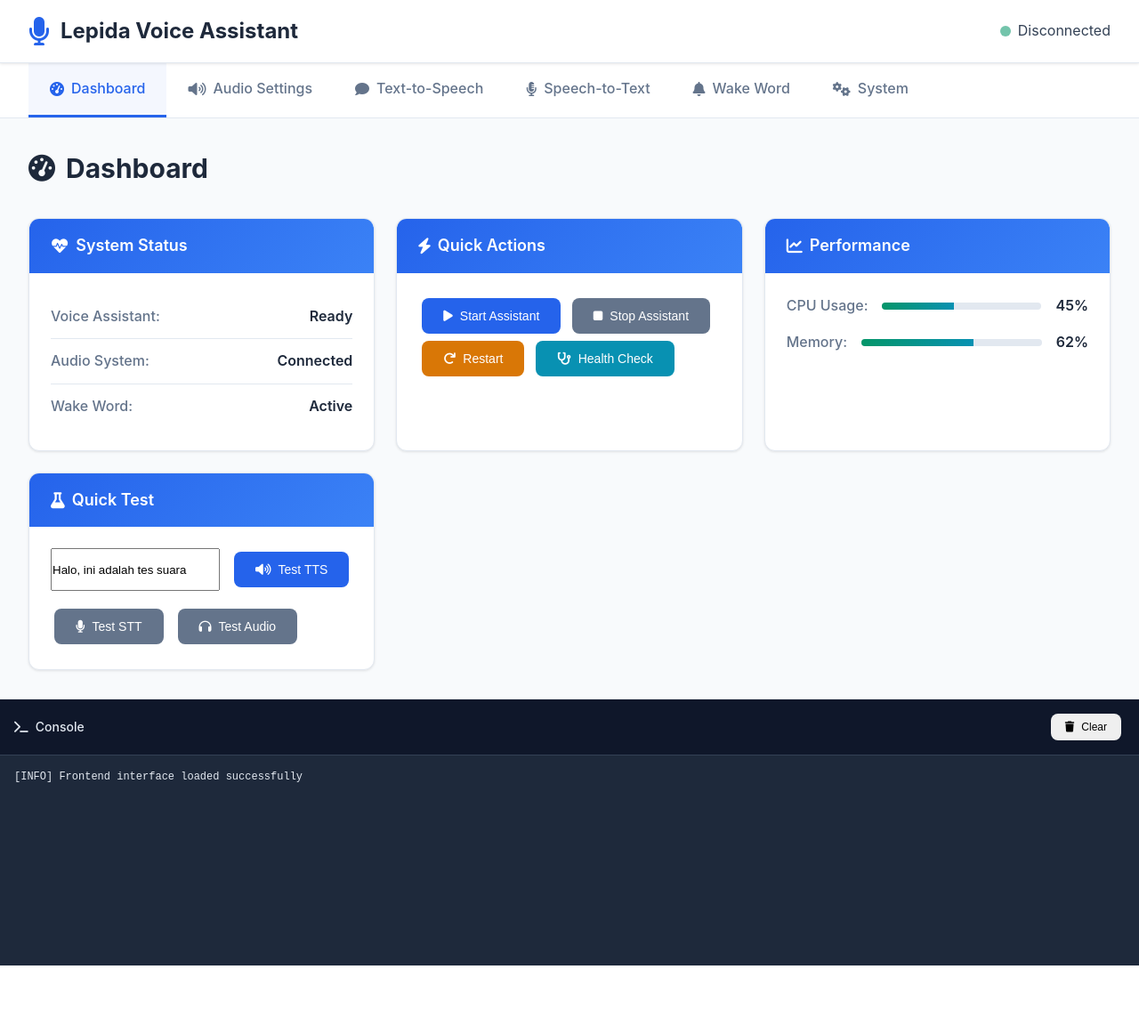
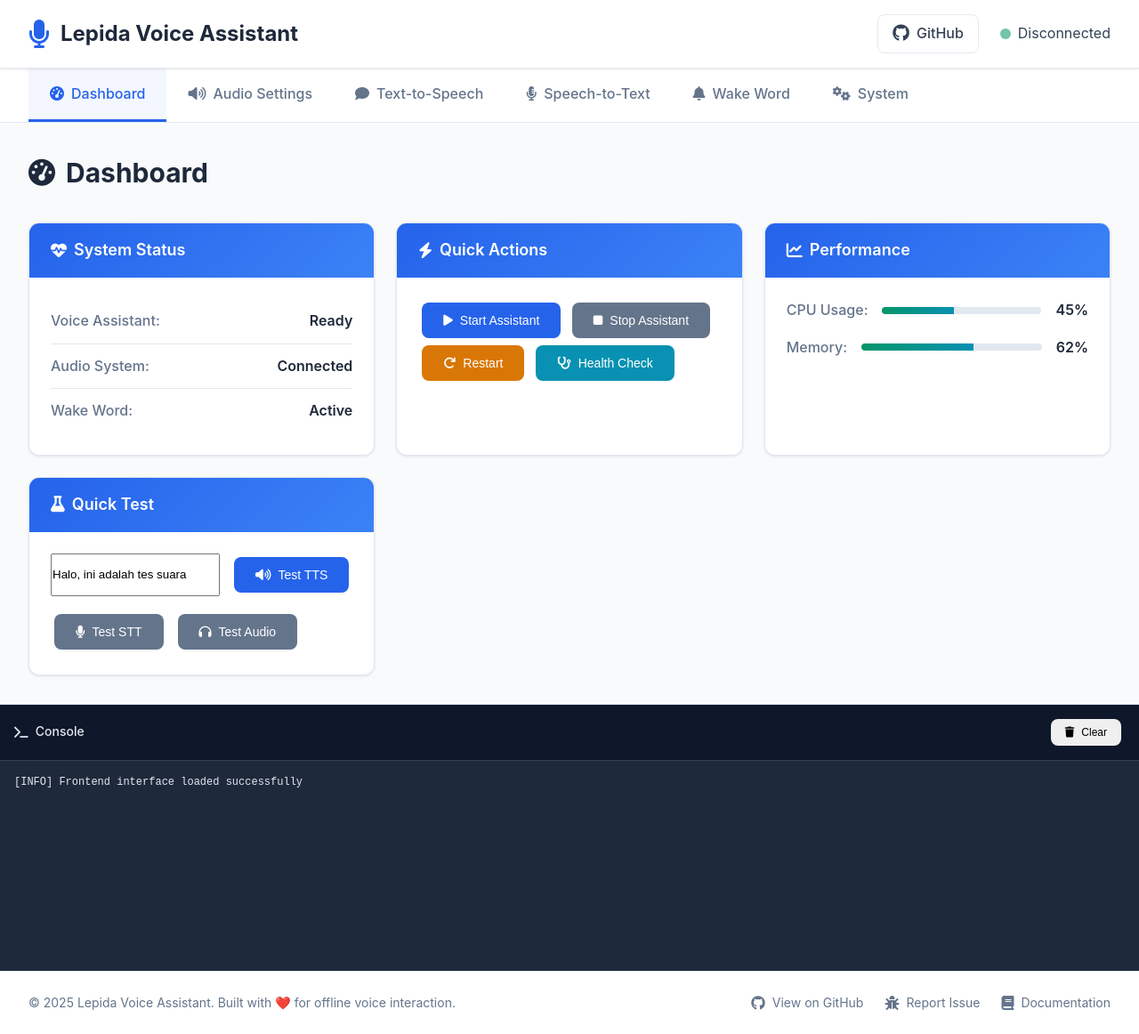
Before and after one commit to irev/lepida-voice-assistant, a Flask app: page / in a window 1280 px wide. Shown: the whole page at 89% size. Before the commit the page ends 1085 px from the top, so only its background shows below. Run offline with Flask 3, Linux system fonts and the light colour scheme; parts of the project's set-up code (start-up, migrations or seed data) failed here and were passed over.

Commit message:
Master
master fix

```diff
--- a/frontend/static/css/style.css
+++ b/frontend/static/css/style.css
@@ -51,6 +51,38 @@ body {
     padding: 1rem 2rem;
     max-width: 1400px;
     margin: 0 auto;
+}
+
+.header-actions {
+    display: flex;
+    align-items: center;
+    gap: 1.5rem;
+}
+
+.github-link {
+    display: flex;
+    align-items: center;
+    gap: 0.5rem;
+    padding: 0.5rem 1rem;
+    text-decoration: none;
+    color: var(--text-color);
+    border: 1px solid var(--border-color);
+    border-radius: 0.5rem;
+    background: var(--background-color);
+    transition: all 0.2s ease;
+    font-weight: 500;
+}
+
+.github-link:hover {
+    color: var(--primary-color);
+    border-color: var(--primary-color);
+    background: rgba(37, 99, 235, 0.05);
+    transform: translateY(-1px);
+    box-shadow: var(--shadow);
+}
+
+.github-link i {
+    font-size: 1.2rem;
 }
 
 .logo {
@@ -220,6 +252,24 @@ body {
 .value {
     font-weight: 600;
     color: var(--dark-color);
+}
+
+.repo-link {
+    display: inline-flex;
+    align-items: center;
+    gap: 0.5rem;
+    text-decoration: none;
+    color: var(--primary-color);
+    transition: color 0.2s ease;
+}
+
+.repo-link:hover {
+    color: #1d4ed8;
+    text-decoration: underline;
+}
+
+.repo-link i {
+    font-size: 1rem;
 }
 
 /* Performance Items */
@@ -492,10 +542,64 @@ body {
     color: var(--danger-color);
 }
 
+/* Footer Styles */
+.footer {
+    background: var(--background-color);
+    border-top: 1px solid var(--border-color);
+    margin-top: auto;
+    padding: 1.5rem 2rem;
+}
+
+.footer-content {
+    display: flex;
+    justify-content: space-between;
+    align-items: center;
+    max-width: 1400px;
+    margin: 0 auto;
+    flex-wrap: wrap;
+    gap: 1rem;
+}
+
+.footer-info p {
+    color: var(--secondary-color);
+    font-size: 0.875rem;
+}
+
+.footer-links {
+    display: flex;
+    gap: 1.5rem;
+}
+
+.footer-link {
+    display: flex;
+    align-items: center;
+    gap: 0.5rem;
+    text-decoration: none;
+    color: var(--secondary-color);
+    font-size: 0.875rem;
+    transition: color 0.2s ease;
+}
+
+.footer-link:hover {
+    color: var(--primary-color);
+}
+
+.footer-link i {
+    font-size: 1rem;
+}
+
 /* Responsive Design */
 @media (max-width: 768px) {
     .header-content {
         padding: 1rem;
+    }
+
+    .header-actions {
+        gap: 1rem;
+    }
+
+    .github-link span {
+        display: none;
     }
 
     .navigation {
@@ -509,6 +613,15 @@ body {
     .nav-link {
         padding: 0.75rem 1rem;
         font-size: 0.875rem;
+    }
+
+    .footer-content {
+        flex-direction: column;
+        text-align: center;
+    }
+
+    .footer-links {
+        justify-content: center;
     }
 
     .main-content {
--- a/frontend/static/js/app.js
+++ b/frontend/static/js/app.js
@@ -583,7 +583,30 @@ class VoiceAssistant {
 // Initialize the application when DOM is loaded
 document.addEventListener('DOMContentLoaded', () => {
     window.voiceAssistant = new VoiceAssistant();
+    initializeExternalLinks();
 });
+
+// Initialize external links
+function initializeExternalLinks() {
+    // Handle GitHub links
+    document.querySelectorAll('a[href*="github.com"]').forEach(link => {
+        link.addEventListener('click', (e) => {
+            e.preventDefault();
+            const url = link.getAttribute('href');
+            window.open(url, '_blank', 'noopener,noreferrer');
+
+            // Log to console
+            if (window.voiceAssistant) {
+                window.voiceAssistant.logMessage(`Opening GitHub: ${url}`, 'info');
+            }
+        });
+    });
+
+    // Handle all external links with target="_blank"
+    document.querySelectorAll('a[target="_blank"]').forEach(link => {
+        link.setAttribute('rel', 'noopener noreferrer');
+    });
+}
 
 // Console control functions
 function clearConsole() {
--- a/frontend/templates/index.html
+++ b/frontend/templates/index.html
@@ -4,7 +4,9 @@
     <meta charset="UTF-8">
     <meta name="viewport" content="width=device-width, initial-scale=1.0">
     <title>Lepida Voice Assistant - Control Panel</title>
-    <link href="https://cdnjs.cloudflare.com/ajax/libs/font-awesome/6.0.0/css/all.min.css" rel="stylesheet">
+    <link rel="icon" href="../assets/logo/favicon.svg" type="image/svg+xml">
+    <link rel="alternate icon" href="../assets/logo/lepida_logo_small.svg" type="image/svg+xml">
+    <link href="https://cdnjs.cloudflare.com/ajax/libs/font-awesome/6.5.0/css/all.min.css" rel="stylesheet">
     <link href="static/css/style.css" rel="stylesheet">
 </head>
 <body>
@@ -16,9 +18,15 @@
                     <i class="fas fa-microphone"></i>
                     <h1>Lepida Voice Assistant</h1>
                 </div>
-                <div class="status-indicator">
-                    <span class="status-dot" id="statusDot"></span>
-                    <span id="statusText">Disconnected</span>
+                <div class="header-actions">
+                    <a href="https://github.com/irev/lepida-voice-assistant" target="_blank" rel="noopener noreferrer" class="github-link">
+                        <i class="fab fa-github"></i>
+                        <span>GitHub</span>
+                    </a>
+                    <div class="status-indicator">
+                        <span class="status-dot" id="statusDot"></span>
+                        <span id="statusText">Disconnected</span>
+                    </div>
                 </div>
             </div>
         </header>
@@ -442,6 +450,14 @@
                                 <span class="label">Assistant Version:</span>
                                 <span class="value">1.0.0</span>
                             </div>
+                            <div class="info-item">
+                                <span class="label">Repository:</span>
+                                <span class="value">
+                                    <a href="https://github.com/irev/lepida-voice-assistant" target="_blank" rel="noopener noreferrer" class="repo-link">
+                                        <i class="fab fa-github"></i> lepida-voice-assistant
+                                    </a>
+                                </span>
+                            </div>
                         </div>
                     </div>
 
@@ -491,6 +507,29 @@
                 <div class="console-line">[INFO] Frontend interface loaded successfully</div>
             </div>
         </div>
+
+        <!-- Footer -->
+        <footer class="footer">
+            <div class="footer-content">
+                <div class="footer-info">
+                    <p>&copy; 2025 Lepida Voice Assistant. Built with ❤️ for offline voice interaction.</p>
+                </div>
+                <div class="footer-links">
+                    <a href="https://github.com/irev/lepida-voice-assistant" target="_blank" rel="noopener noreferrer" class="footer-link">
+                        <i class="fab fa-github"></i>
+                        View on GitHub
+                    </a>
+                    <a href="https://github.com/irev/lepida-voice-assistant/issues" target="_blank" rel="noopener noreferrer" class="footer-link">
+                        <i class="fas fa-bug"></i>
+                        Report Issue
+                    </a>
+                    <a href="https://github.com/irev/lepida-voice-assistant/wiki" target="_blank" rel="noopener noreferrer" class="footer-link">
+                        <i class="fas fa-book"></i>
+                        Documentation
+                    </a>
+                </div>
+            </div>
+        </footer>
     </div>
 
     <!-- Scripts -->
```
Also changed, not shown: README.md, assets/logo/README.md (added), assets/logo/favicon.svg (added), assets/logo/lepida_logo.svg (added), assets/logo/lepida_logo_large.svg (added), assets/logo/lepida_logo_mono.svg (added), assets/logo/lepida_logo_small.svg (added).
